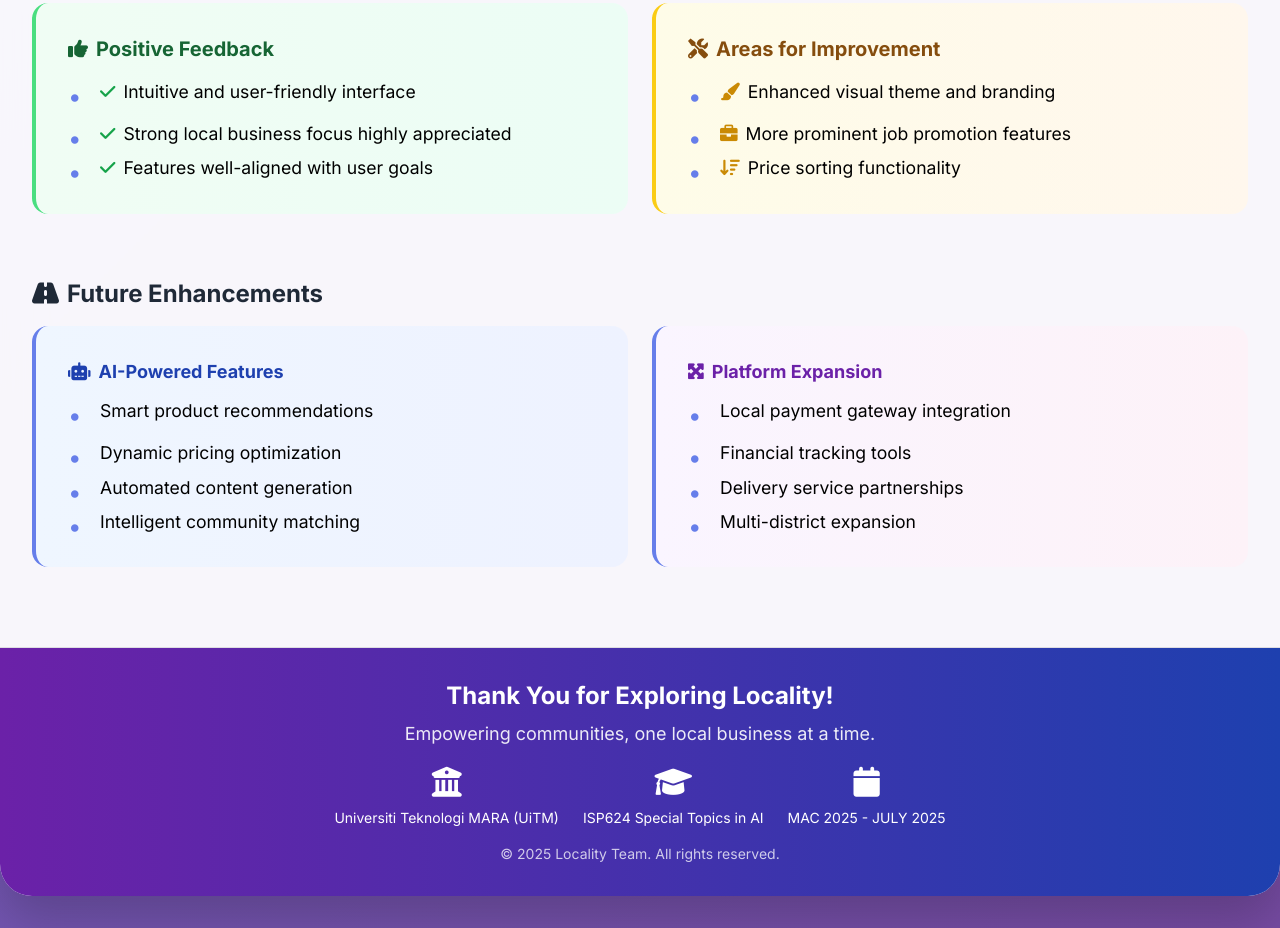
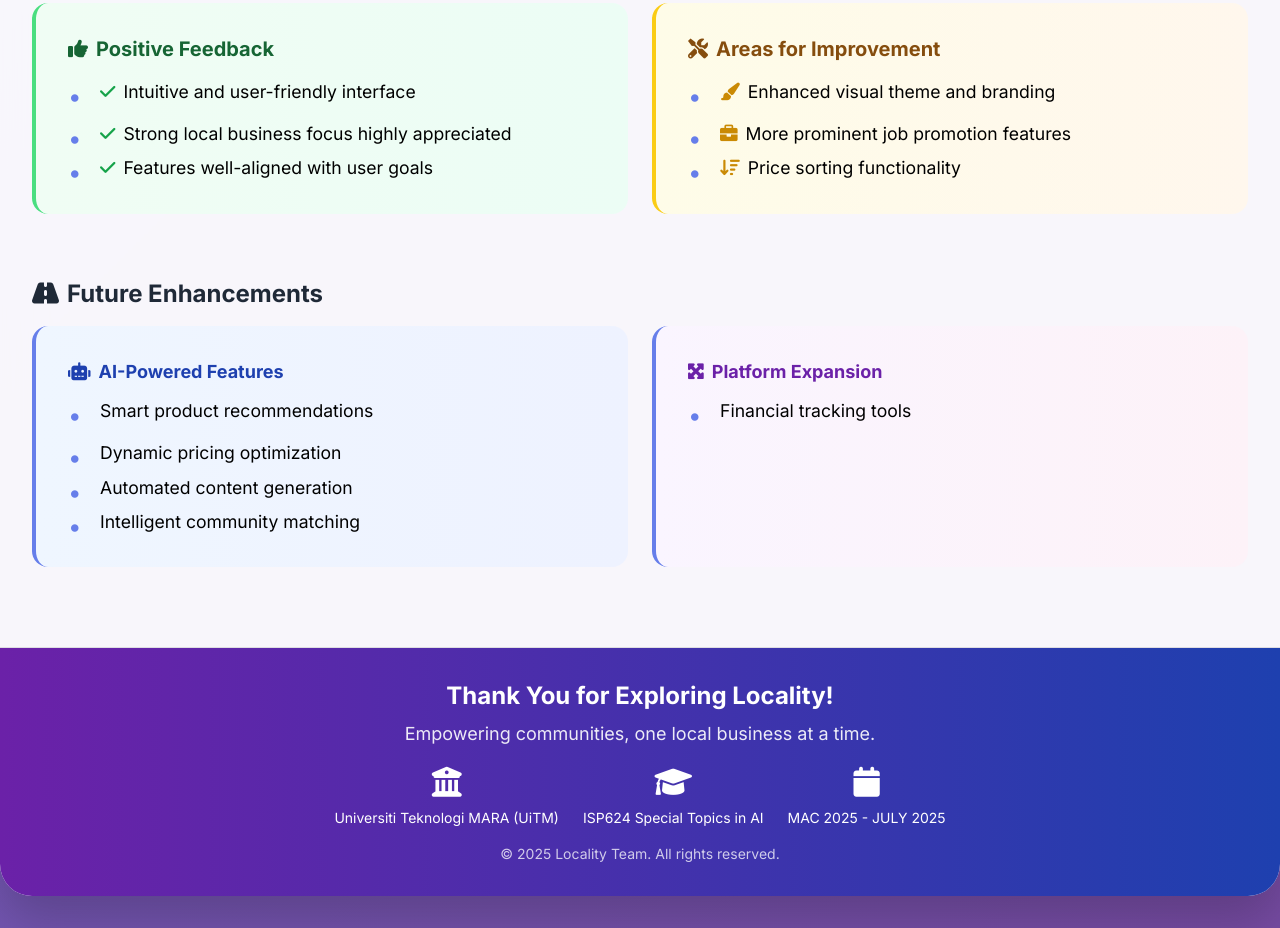
Before and after one commit to ranndarwisyah/Locality_Documentation, a plain HTML site: page index.html in a window 1280 px wide. Shown: the part 4213-5141 px from the top of the page. Drawn offline with nearby package versions, Linux system fonts and the light colour scheme.

Commit message:
Update index.html

```diff
--- a/index.html
+++ b/index.html
@@ -808,10 +808,7 @@
                         <i class="fas fa-expand-arrows-alt mr-2"></i>Platform Expansion
                     </h5>
                     <ul class="space-y-2">
-                        <li>Local payment gateway integration</li>
                         <li>Financial tracking tools</li>
-                        <li>Delivery service partnerships</li>
-                        <li>Multi-district expansion</li>
                     </ul>
                 </div>
             </div>
```
